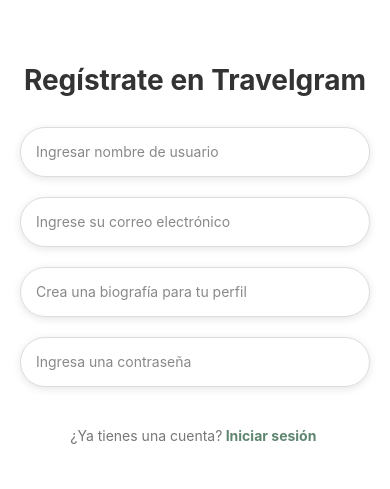
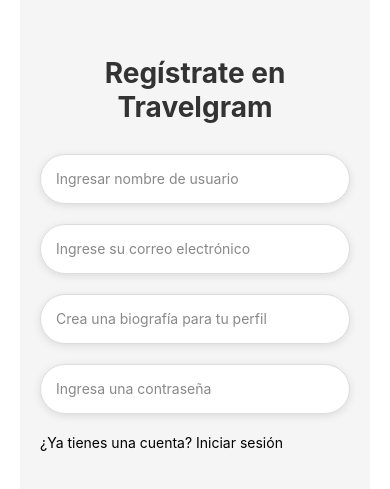
Before and after one commit to victoria-portillo/Proyecto3Native, a React Native app in the folder proyectoFinal/: screen /Registro in a window 390 px wide. Shown: the part 169-658 px from the top of the page. Built offline with nearby package versions, Linux system fonts and the light colour scheme.

Commit message:
arreglos en regitro

```diff
--- a/proyectoFinal/src/components/CamaraPosteo.js
+++ b/proyectoFinal/src/components/CamaraPosteo.js
@@ -38,6 +38,8 @@
             .then(resp =>{
                 ref.getDownloadURL()
                 .then((url)=> this.props.actualizarFotourl(url))
+                this.props.onFotoSubida();
+
             })
             .catch(err => console.log(err))
         })
--- a/proyectoFinal/src/components/formularioRegistro.js
+++ b/proyectoFinal/src/components/formularioRegistro.js
@@ -17,10 +17,9 @@
     } = this.props.state;
 
     return (
-      <View>
+      <View style={styles.container}>
         <Text style={styles.title}>Regístrate en Travelgram</Text>
         <View>
-
           {errores.errorNombre !== '' && (
             <Text style={styles.errorText}>{errores.errorNombre}</Text>
           )}
@@ -33,6 +32,12 @@
               this.props.handleInputChange('nombre', text)
             }
           />
+          {errores.errorCorreo !== '' && (
+            <Text style={styles.errorText}>{errores.errorCorreo}</Text>
+          )}
+          {correoExiste !== '' && (
+            <Text style={styles.errorText}>{correoExiste}</Text>
+          )}
           <TextInput
             style={styles.input}
             placeholder="Ingrese su correo electrónico"
@@ -66,7 +71,6 @@
           {errores.errorClave !== '' && (
             <Text style={styles.errorText}>{errores.errorClave}</Text>
           )}
-
           <Text style={styles.textLink}>
             ¿Ya tienes una cuenta?
             <TouchableOpacity
@@ -91,6 +95,7 @@
     );
   }
 }
+
 const styles = StyleSheet.create({
   container: {
     flex: 1,
@@ -126,29 +131,6 @@
     borderRadius: 25,
     alignItems: 'center',
   },
-  buttonContainer: {
-    marginTop: 30,
-  },
-  textBtn: {
-    color: 'white',
-    fontWeight: 'bold',
-    fontSize: 16,
-  },
-  textLink: {
-    marginTop: 20,
-    textAlign: 'center',
-    color: '#777',
-  },
-  link: {
-    color: '#5F866F',
-    fontWeight: 'bold',
-  },
-  errorText: {
-    color: 'red',
-    marginBottom: 10,
-    fontSize: 14,
-    textAlign: 'center',
-  },
 });
 
 export default FormularioRegistro;
--- a/proyectoFinal/src/screens/Registro.js
+++ b/proyectoFinal/src/screens/Registro.js
@@ -20,7 +20,7 @@
             },
             correoExiste: '',
             paso1: true,
-            usuarioId: ''
+            usuarioId: '',
         };
     }
 
@@ -78,6 +78,7 @@
                                 },
                                 correoExiste: '',
                             });
+
                         })
                 })
                 .catch((err) => {
@@ -140,6 +141,7 @@
                     <CamaraPosteo
                         actualizarFotourl={this.actualizarFotourl}
                         guardarImagen={this.guardarImagen}
+
                     />
                 )}
             </View>
```
Lines whose indentation alone changed are shown as unchanged.
